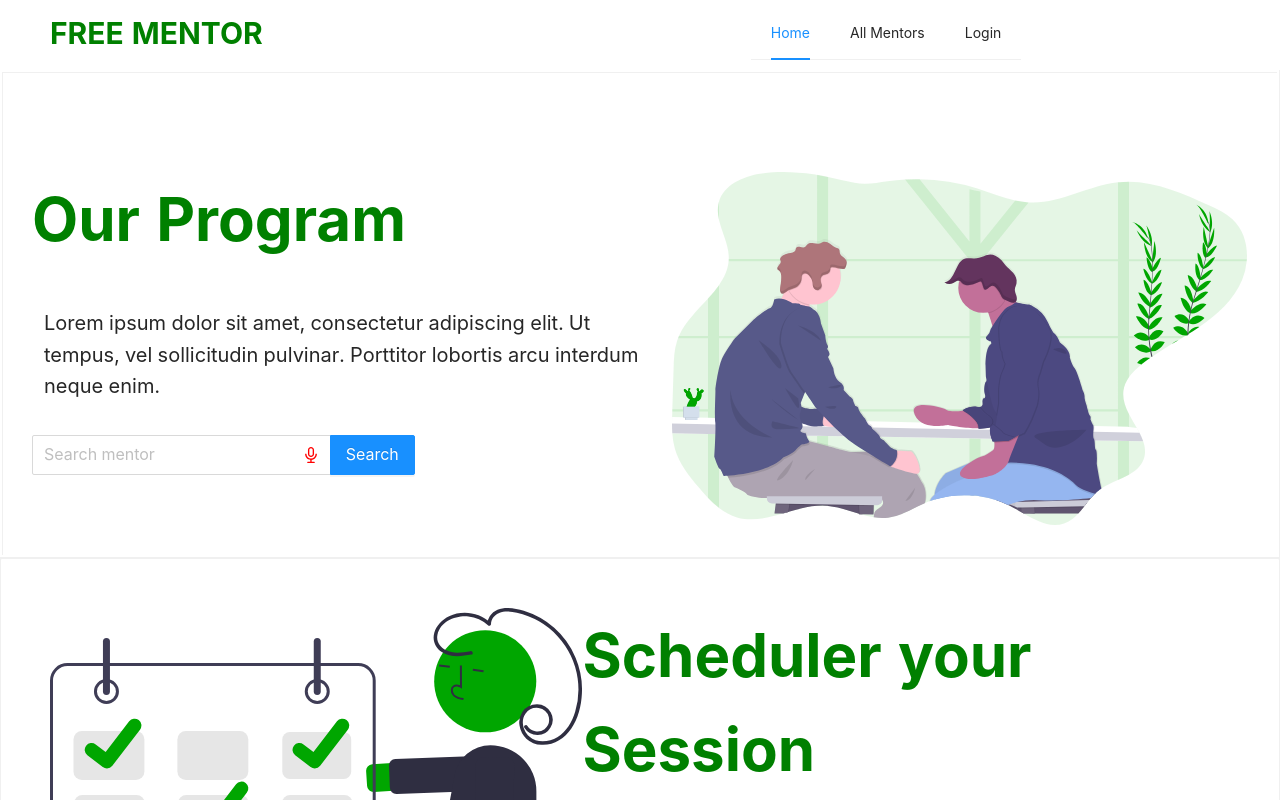
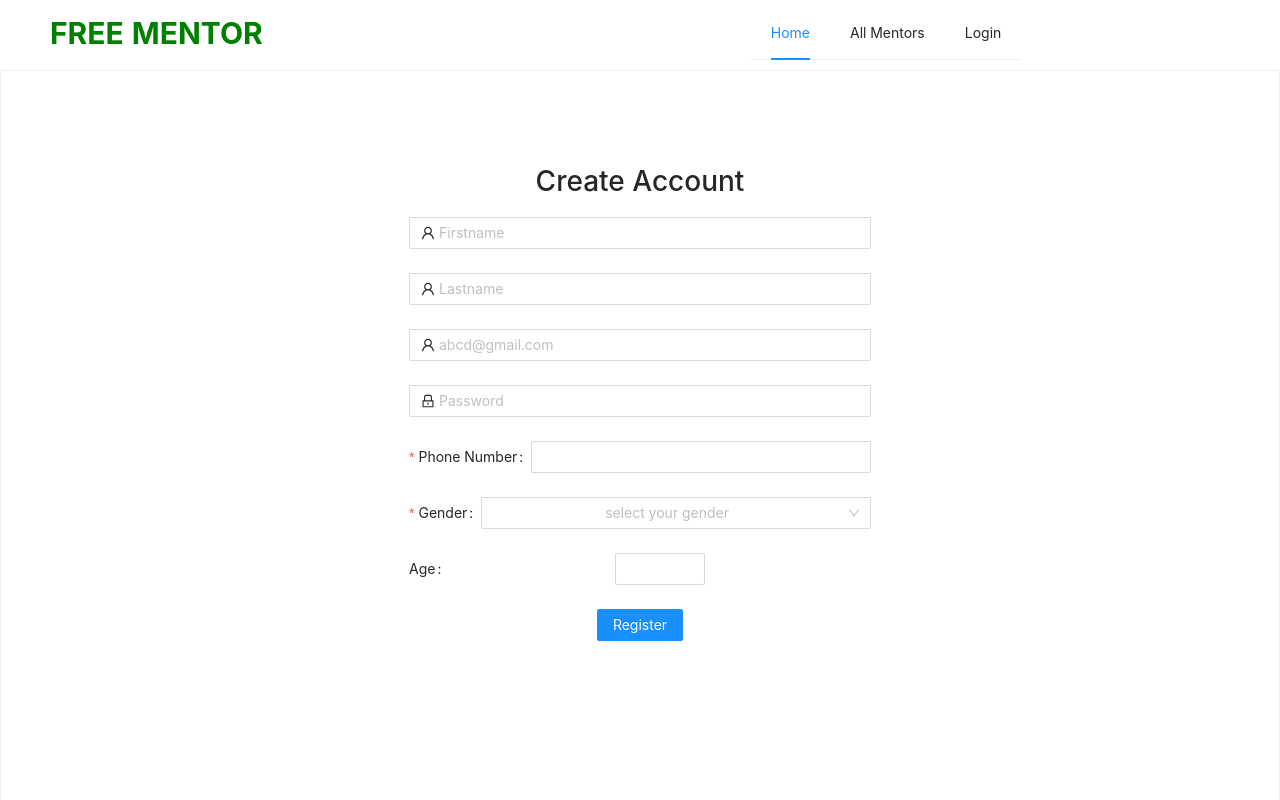
Before and after one commit to yamuben/FreeMentor-UI, a React (Create React App) app: page /signup in a window 1280 px wide. Shown: the top 800 px of the page. Built offline with nearby package versions, Linux system fonts and the light colour scheme.

Commit message:
signup fetching api

```diff
--- a/package.json
+++ b/package.json
@@ -7,6 +7,7 @@
     "@testing-library/react": "^11.1.0",
     "@testing-library/user-event": "^12.1.10",
     "antd": "^4.16.12",
+    "axios": "^0.21.4",
     "react": "^17.0.2",
     "react-dom": "^17.0.2",
     "react-router-dom": "^5.2.0",
--- a/src/components/DashboardLayout.js
+++ b/src/components/DashboardLayout.js
@@ -24,7 +24,7 @@ const DashboardLayout =({children})=> {
 
     return(
     <>
-        <MyHeader/>
+        {/* <MyHeader/> */}
         <Layout>
         <Sider trigger={null} collapsible collapsed={collapsed} style={{height:"95vh"}}>
           <div className="logo" />
--- a/src/components/Header.js
+++ b/src/components/Header.js
@@ -42,8 +42,8 @@ const Header = ()=>{
 </div>
     </Modal>
        <div className="header-container" style={{display: 'flex'}}>
-           <h1 style={{color:"green", fontSize:"30px",fontWeight:"bolder"}}> FREE MENTOR</h1>
-
+        <Link to="/home">   <h1 style={{color:"green", fontSize:"30px",fontWeight:"bolder"}}> FREE MENTOR</h1>
+        </Link>
 
       <Menu onClick={handleClick} selectedKeys={[current]} mode="horizontal" style={{margin:"0px 0px 0px 40%"}}>
         <Menu.Item key="home" >
--- a/src/components/SigninForm.js
+++ b/src/components/SigninForm.js
@@ -1,11 +1,27 @@
 import React from 'react';
-import { Form, Input, Button, Checkbox } from 'antd';
-import {Link} from "react-router-dom";
+import { Form, Input, Button, Checkbox,notification } from 'antd';
+import {Link,useHistory} from "react-router-dom";
 import { UserOutlined, LockOutlined } from '@ant-design/icons';
+import AuthApi from "../services/Auth";
 
 const SigninForm = () => {
-  const onFinish = (values) => {
-    console.log('Received values of form: ', values);
+  const history = useHistory();
+
+  const onFinish = async(values) => {
+  const response= await AuthApi.login(values);
+  console.log("response:" ,response);
+  if(!response){
+    return notification.error({message:"Invalid credentials, Please try again!!"})
+
+  }
+  if(response.data.status===200){
+
+    return history.push("/dashboard")
+  }
+  else{
+return notification.error({message:"Invalid credentials, Please try again!!"})
+  }
+    // console.log('Received values of form: ', values);
   };
 
   return (
@@ -16,8 +32,8 @@ const SigninForm = () => {
       onFinish={onFinish}
     >
       <Form.Item
-        name="username"
-        rules={[{ required: true, message: 'Please input your Username!' }]}
+        name="email"
+        rules={[{ required: true, message: 'Please input your Email!' }]}
       >
         <Input prefix={<UserOutlined className="site-form-item-icon" />} placeholder="Username" />
       </Form.Item>
@@ -42,13 +58,13 @@ const SigninForm = () => {
       </Form.Item>
 
       <Form.Item>
-          <Link to="/dashboard">
+          {/* <Link to="/dashboard"> */}
         <Button type="primary" htmlType="submit" className="login-form-button">
           Log in
         </Button>
 
-          </Link>
-        Or <a href="">register now!</a>
+          {/* </Link> */}
+        Or  <a href="/signup">register now!</a>
       </Form.Item>
     </Form>
   );
--- /dev/null
+++ b/src/components/SignupForm.js
@@ -0,0 +1,114 @@
+import React from 'react';
+import { Form, Input, Button,Card, Checkbox ,InputNumber, Select,notification} from 'antd';
+import {Link} from "react-router-dom";
+import { UserOutlined, LockOutlined } from '@ant-design/icons';
+import Auth from "../services/Auth";
+
+const {Option}=Select;
+
+const SignupForm = () => {
+  const onFinish = async(values) => {
+    console.log('Received values of form: ', values);
+   const response= await Auth.signup(values);
+   if(!response){
+     return notification.error({message:"Failed to signup"});
+
+   }
+
+   if(response.data.statu===200){
+     notification.success({message:"Registered succesfuly"});
+
+   }
+   else{
+    return notification.error({message:"Failed to signup, please try again."});
+   }
+  //  console.log("response",response);
+
+  };
+
+  const prefixSelector = (
+    <Form.Item name="prefix" noStyle>
+      <Select style={{ width: 70 }}>
+        <Option value="86">+250</Option>
+        <Option value="87">+87</Option>
+      </Select>
+    </Form.Item>
+  );
+  return (
+    <Card style={{width:"100%", padding:"5% 30% 10% 30%", textAlign:"center"}}>
+      <h1> Create Account</h1>
+    <Form
+      name="normal_login"
+      className="login-form"
+      initialValues={{ remember: true }}
+      onFinish={onFinish}
+    >
+    <Form.Item
+      name="firstName"
+      rules={[{ required: true, message: 'Please input your First Name!' }]}
+    >
+      <Input prefix={<UserOutlined className="site-form-item-icon" />} placeholder="Firstname" />
+    </Form.Item>
+      <Form.Item
+        name="lastName"
+        rules={[{ required: true, message: 'Please input your Last Name!' }]}
+      >
+        <Input prefix={<UserOutlined className="site-form-item-icon" />} placeholder="Lastname" />
+      </Form.Item>
+      <Form.Item
+        name="email"
+        rules={[{type:"email", required: true, message: 'Please input your First Name!' }]}
+      >
+        <Input prefix={<UserOutlined className="site-form-item-icon" />} placeholder="abcd@gmail.com" />
+      </Form.Item>
+      <Form.Item
+        name="password"
+        rules={[{ required: true, message: 'Please input your Password!' }]}
+      >
+        <Input
+          prefix={<LockOutlined className="site-form-item-icon" />}
+          type="password"
+          placeholder="Password"
+        />
+      </Form.Item>
+      <Form.Item
+        name="phone"
+        label="Phone Number"
+        rules={[{ required: true, message: 'Please input your phone number!' }]}
+      >
+        <Input  style={{ width: '100%' }} />
+      </Form.Item>
+
+
+      <Form.Item
+        name="gender"
+        label="Gender"
+        rules={[{ required: true, message: 'Please select gender!' }]}
+      >
+        <Select placeholder="select your gender">
+          <Option value="male">Male</Option>
+          <Option value="female">Female</Option>
+          <Option value="other">Other</Option>
+        </Select>
+      </Form.Item>
+
+      <Form.Item name="age" label="Age" rules={[{ type: 'number', min: 0, max: 99 }]}>
+        <InputNumber />
+      </Form.Item>
+
+
+      <Form.Item>
+
+        <Button type="primary" htmlType="submit" className="login-form-button">
+          Register
+        </Button>
+
+
+
+      </Form.Item>
+    </Form>
+    </Card>
+  );
+};
+
+export default SignupForm;
--- a/src/routes/index.js
+++ b/src/routes/index.js
@@ -1,23 +1,29 @@
 import React from 'react';
-import {Switch,Route} from "react-router-dom";
+import { Switch, Route } from "react-router-dom";
 
 import Home from "../views/home";
 import AllMentors from "../views/AllMentors";
 import Dashboard from "../views/Dashboard";
 import DashMentors from "../views/dashboard/Mentors";
+import Header from "../components/Header";
+import Signup from "../views/Signup";
 
-const Index=()=>{
-    return(
-        <Switch>
-        <Route component={AllMentors} path="/allmentors"/>
+const Index = () => {
+    return (
+        <>
 
-        <Route component={Dashboard} path="/dashboard"/>
-        <Route component={DashMentors} path="/dashmentors"/>
+            <Header />
+            <Switch>
 
+                <Route component={AllMentors} path="/allmentors" />
+                <Route component={Dashboard} path="/dashboard" />
+                <Route component={DashMentors} path="/dashmentors" />
+                <Route component={Signup} path="/signup" />
+                <Route component={Home} path={["/home", "/"]} />
 
-        <Route component={Home} path={["/home","/"]} />
+            </Switch>
 
-        </Switch>
+        </>
     )
 }
 
--- /dev/null
+++ b/src/services/Auth.js
@@ -0,0 +1,36 @@
+import axios from "axios";
+
+const FREEMENTOR_API_AUTH= "https://freementor-api.herokuapp.com/freementor/v1/user";
+const config={
+    headers: {
+        'Content-Type': 'application/json'
+    }
+}
+class AuthApi{
+
+    async login(data){
+
+        try {
+            const res= await axios.post(FREEMENTOR_API_AUTH+"/signin",data,config);
+            return res;
+        } catch (error) {
+            console.log(error);
+        }
+
+    }
+
+    async signup(data){
+
+        try {
+            const res= await axios.post(FREEMENTOR_API_AUTH+"/signup",data,config);
+            return res;
+        } catch (error) {
+            console.log(error);
+        }
+
+    }
+
+
+}
+
+export default new AuthApi();
--- a/src/views/AllMentors.js
+++ b/src/views/AllMentors.js
@@ -8,7 +8,7 @@ import Mentors from "../components/Mentors";
 const AllMentors =()=>{
     return(
         <>
-        <Header/>
+        {/* <Header/> */}
         <Mentors/>
         </>
     )
--- /dev/null
+++ b/src/views/Signup.js
@@ -0,0 +1,11 @@
+import React from 'react';
+
+import SignupForm from "../components/SignupForm";
+
+const Signup =()=>{
+    return(
+        <SignupForm/>
+
+    )
+}
+export default Signup;
--- a/src/views/home.js
+++ b/src/views/home.js
@@ -6,7 +6,7 @@ import OurProfile from "../components/OurProfile";
 const Home =()=>{
     return (
         <div>
-            <Header/>
+            {/* <Header/> */}
             <OurProfile/>
         </div>
     )
```
Also changed, not shown: 1 other file (tests, documents, lock files or other folders).
